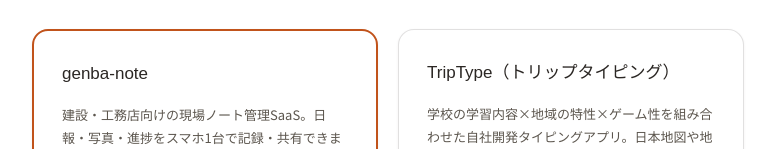
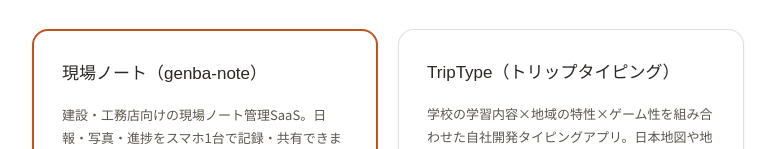
Before and after one commit to shinozaki-web/shinozaki-homepage, a plain HTML site: page index.html in a window 1280 px wide. Shown: the part 1893-2042 px from the top of the page, without its empty margins (252-1027 px from the left). Drawn offline with Linux system fonts and the light colour scheme; a web font is replaced by a local one.

Commit message:
genba-note → 現場ノート（genba-note）に変更

```diff
--- a/index.html
+++ b/index.html
@@ -211,7 +211,7 @@
     </div>
     <div class="pillar-grid" style="margin-top:32px;">
       <div class="card featured">
-        <h3>genba-note</h3>
+        <h3>現場ノート（genba-note）</h3>
         <p class="desc">建設・工務店向けの現場ノート管理SaaS。日報・写真・進捗をスマホ1台で記録・共有できます。LINE登録で30日間無料で試せます。</p>
         <ul>
           <li>現場写真・日報をクラウドで一元管理</li>
```
